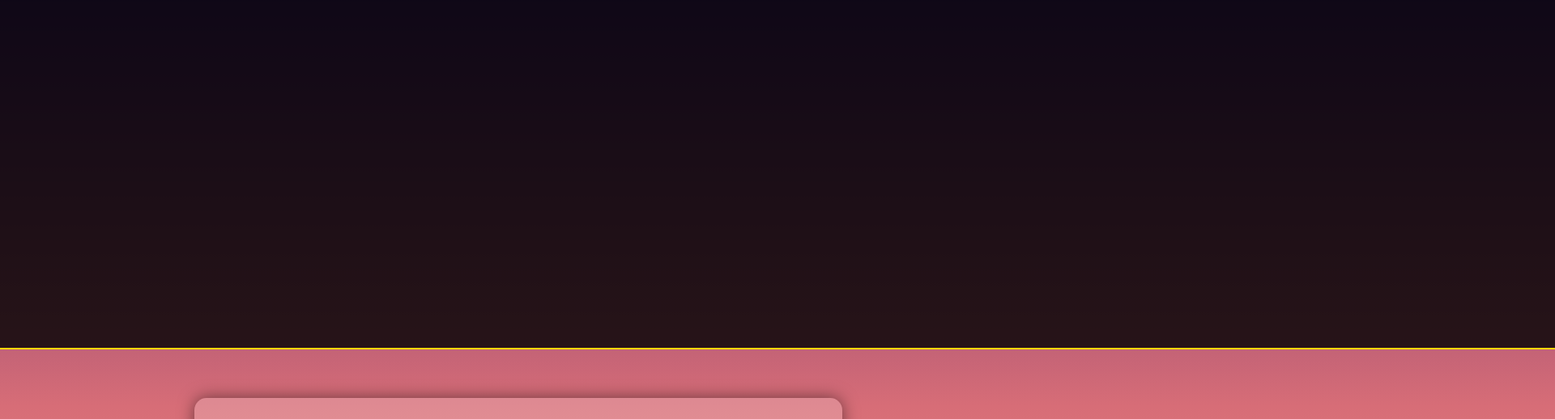
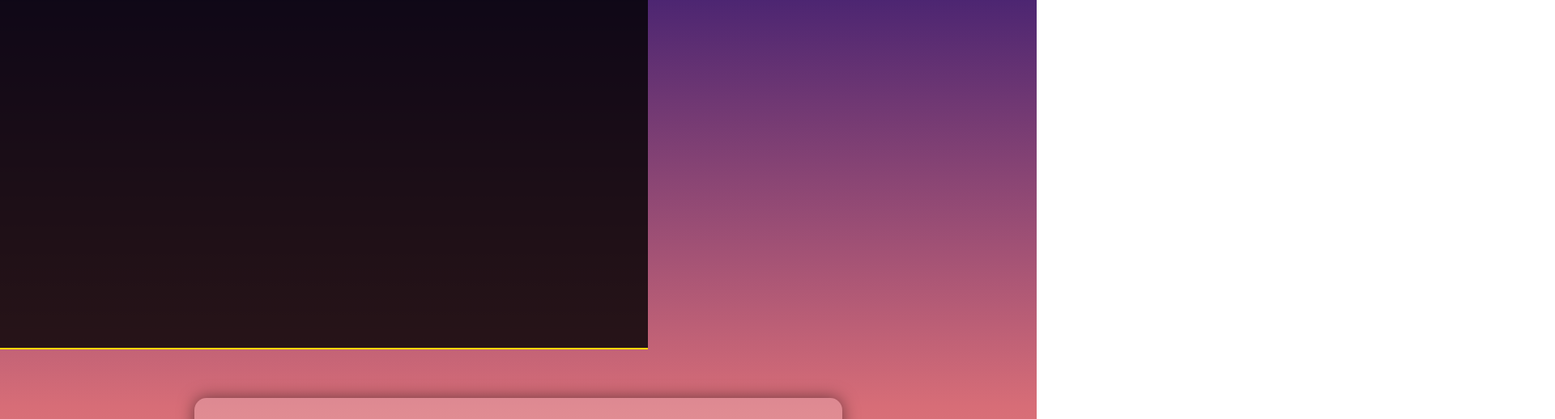
Before and after one commit to Adberryweb/sitio-pa-mi-amor, a plain HTML site: page index.html in a window 1280 px wide. Shown: the part 68-586 px from the top of the page at 81% size, 1920 px wide, since content can reach past the window. Drawn offline with Linux system fonts and the light colour scheme.

Commit message:
Update styles.css

```diff
--- a/css/styles.css
+++ b/css/styles.css
@@ -23,7 +23,7 @@ header {
     font-size: 1rem;
     text-transform: uppercase;
     border-bottom: 2px solid #ffd700;
-    width: 10000px;
+    width: 800px;
     height: 500px;
 }
 
```
